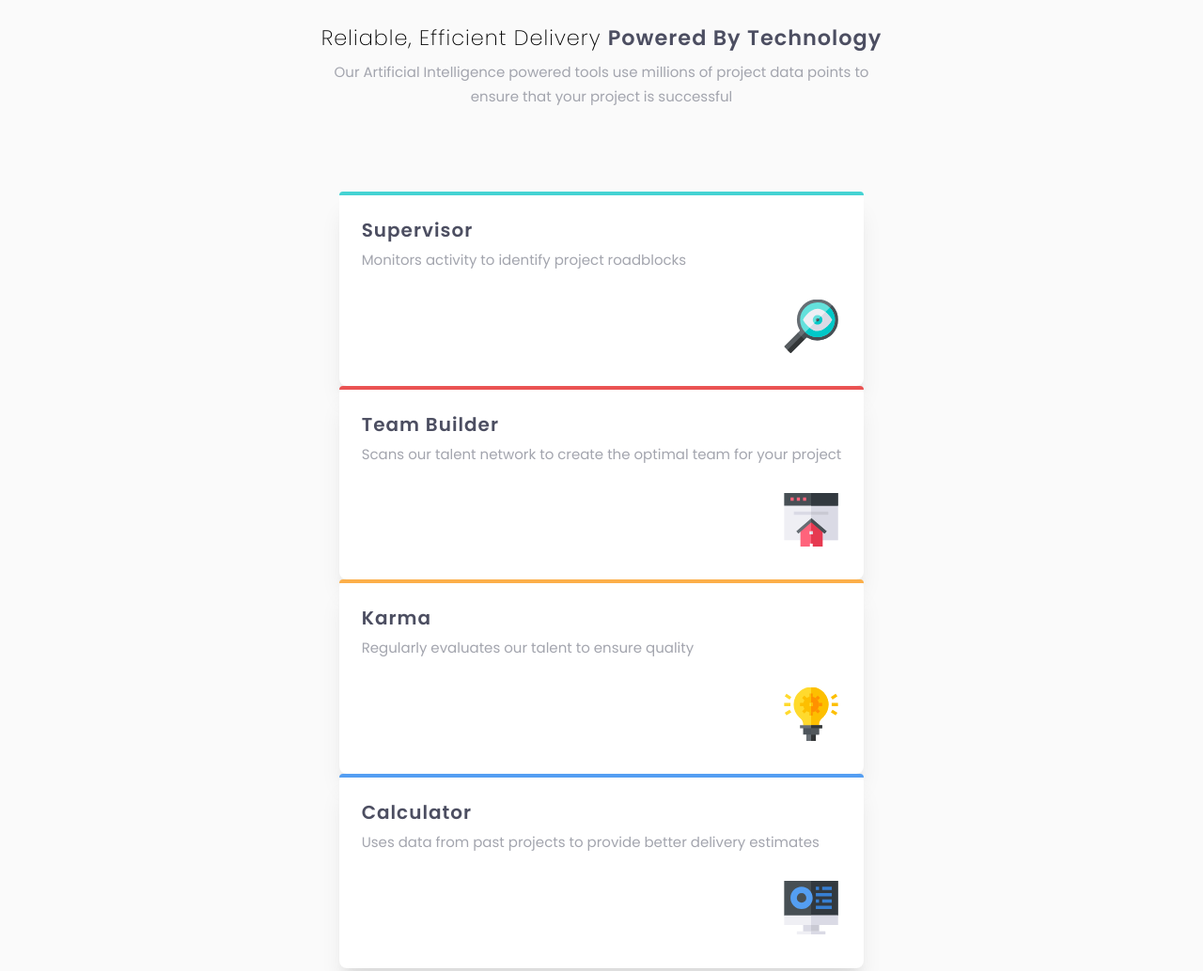
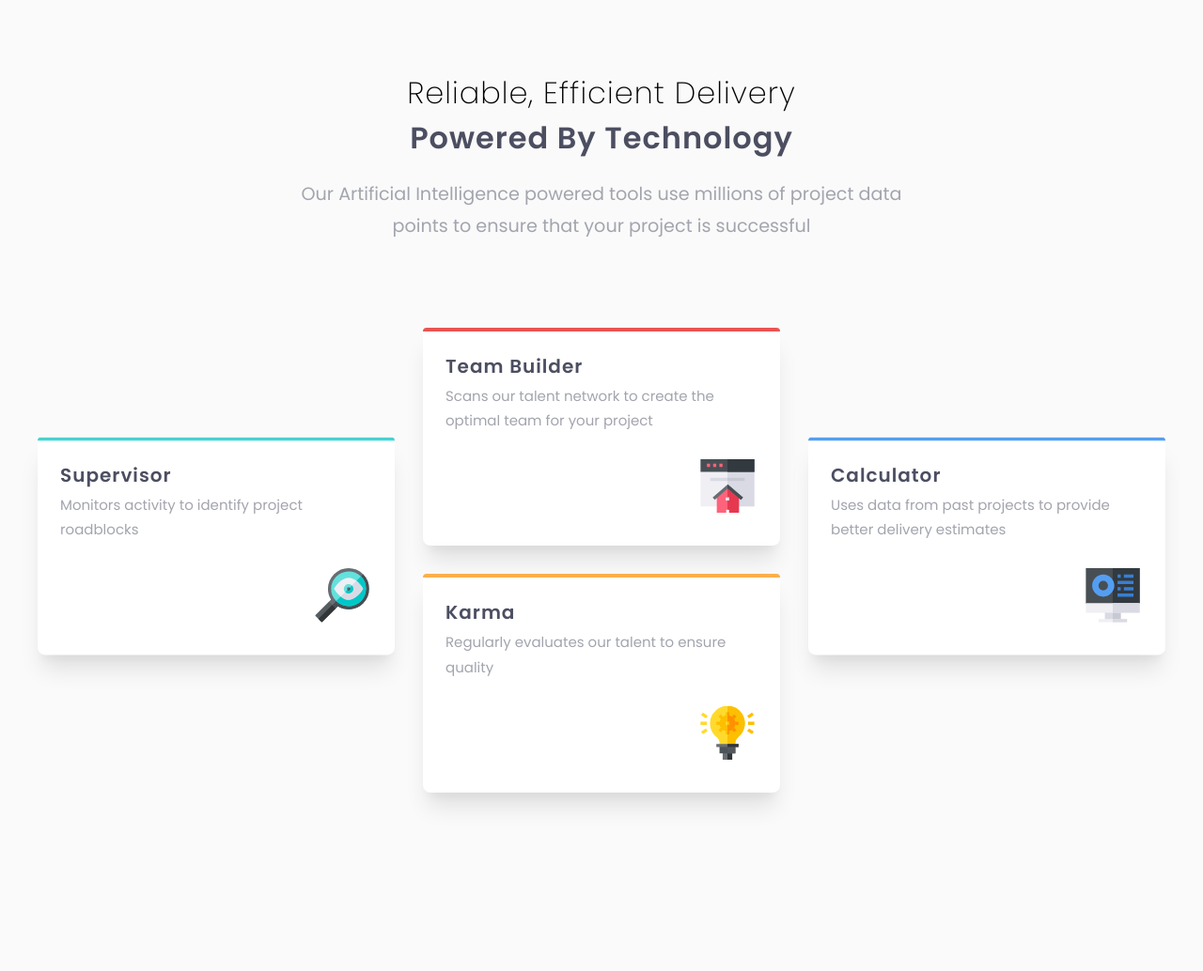
Before and after one commit to Lutefd/four-card-feature-section-master, a plain HTML site: page index.html in a window 1280 px wide. Shown: the top 1034 px of the page at 94% size. After the commit the page ends 884 px from the top, so only its background shows below. Drawn offline with Linux system fonts and the light colour scheme.

Commit message:
Desktop layout done

```diff
--- a/scss/base/_root.scss
+++ b/scss/base/_root.scss
@@ -62,6 +62,7 @@ body {
   background-color: var(--lg);
   display: grid;
   place-items: center;
+  min-height: 100vh;
 }
 
 p {
--- a/scss/components/_boxes.scss
+++ b/scss/components/_boxes.scss
@@ -1,8 +1,12 @@
 main {
+  display: flex;
+  flex-direction: column;
+  place-items: center;
+  padding: 2.5rem;
+}
+.try-1 {
   display: grid;
-  place-items: center;
   gap: 2em;
-  padding: 2.5rem;
 }
 .box {
   background-color: var(--white);
@@ -43,3 +47,25 @@ main {
     border-top: 0.25rem solid var(--primary-400);
   }
 }
+@media (min-width: 768px) {
+  .try-1 {
+    display: grid;
+    grid-template-columns: repeat(3, 1fr);
+    grid-template-areas:
+      'a b d'
+      '. c .';
+    gap: 2em;
+    max-width: 80em;
+  }
+  .wrapper-a {
+    grid-area: a;
+    transform: translateY(50%);
+  }
+  .wrapper-c {
+    grid-area: c;
+  }
+  .wrapper-d {
+    grid-area: d;
+    transform: translateY(50%);
+  }
+}
--- a/scss/components/_header.scss
+++ b/scss/components/_header.scss
@@ -1,6 +1,7 @@
 header {
-  padding: 1.5rem;
-  max-width: 95%;
+  padding: 1.7rem;
+  padding-top: 5em;
+  max-width: 100%;
 }
 header h1 {
   text-align: center;
@@ -21,3 +22,15 @@ header p {
   margin-top: -1rem;
   font-weight: 400;
 }
+@media (min-width: 768px) {
+  header h1 {
+    font-size: 2rem;
+    max-width: 22ch;
+    margin: 0 auto;
+  }
+  header p {
+    font-size: 1.2rem;
+    margin-top: 1.2rem;
+    max-width: 55ch;
+  }
+}
```
Also changed, not shown: dist/css/main.css, 1 other file.
